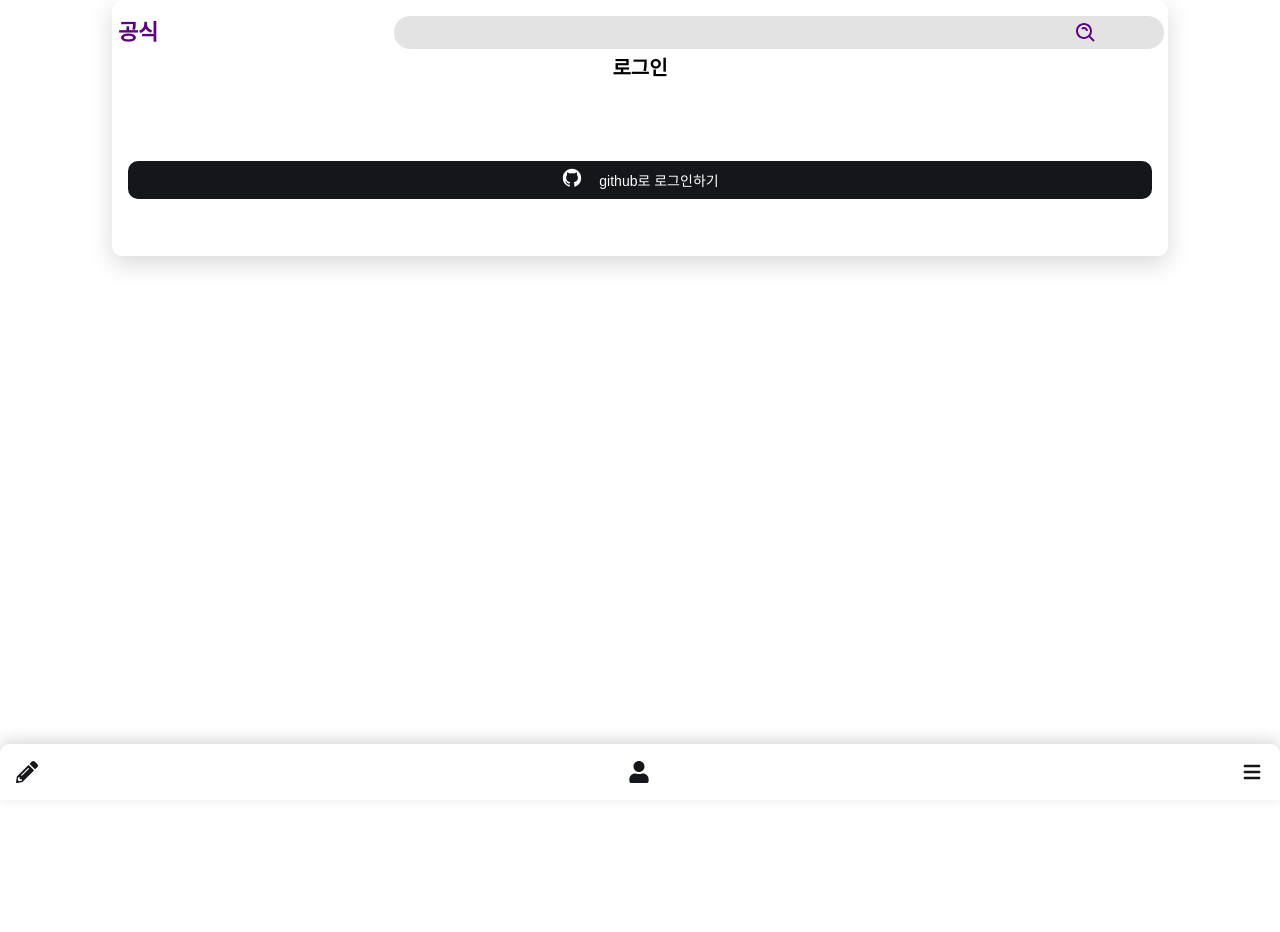
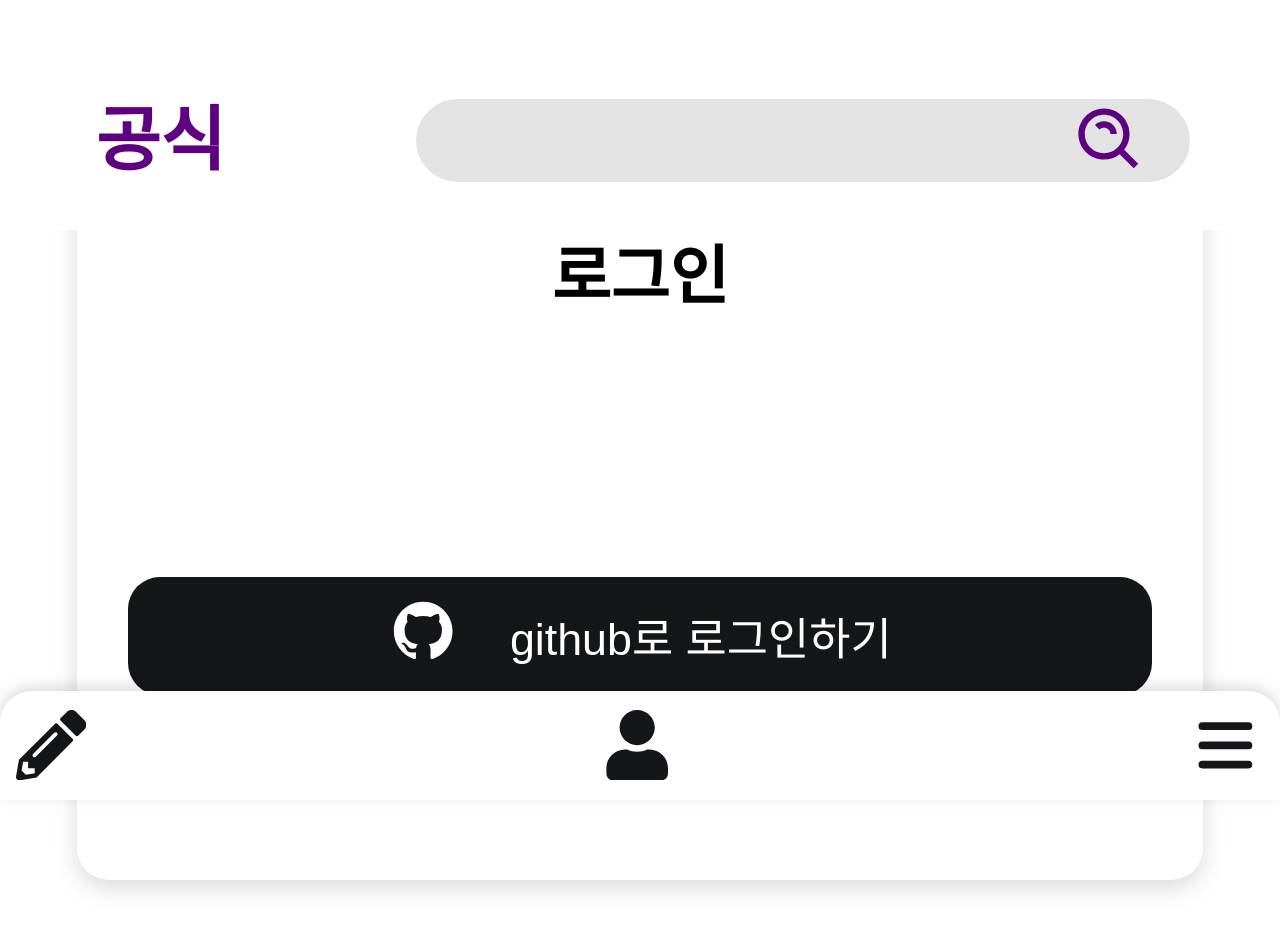
Before and after one commit to woowacourse-teams/2022-gong-seek, a React app in the folder frontend/: page / in a window 1280 px wide. Shown: the top 932 px of the page. Before the commit the page ends 800 px from the top, so only its background shows below. Built offline with nearby package versions, Linux system fonts and the light colour scheme; a small style sheet from the web is missing.

Commit message:
style: page 조정에 따른 위치와 크기 조정

```diff
--- a/frontend/src/components/layout/Header/Header.tsx
+++ b/frontend/src/components/layout/Header/Header.tsx
@@ -3,7 +3,7 @@ import SearchBar from '@/components/common/SearchBar/SearchBar';
 import { Link } from 'react-router-dom';
 
 const HeaderSection = styled.header`
-	position: fixed;
+	position: sticky;
 	top: 0;
 	display: flex;
 	flex-direction: row;
@@ -11,6 +11,9 @@ const HeaderSection = styled.header`
 	justify-content: space-around;
 	padding-top: 1rem;
 	width: 100%;
+	height: 3.5rem;
+	z-index: ${({ theme }) => theme.zIndex.HEADER};
+	background-color: ${({ theme }) => theme.colors.WHITE};
 `;
 const LogoLink = styled.h1`
 	font-weight: 800;
--- a/frontend/src/components/layout/TabBar/TabBar.tsx
+++ b/frontend/src/components/layout/TabBar/TabBar.tsx
@@ -3,7 +3,7 @@ import { FaPencilAlt, FaUser } from 'react-icons/fa';
 import { HiMenu } from 'react-icons/hi';
 
 export const Section = styled.section`
-	position: fixed;
+	position: sticky;
 	bottom: 0;
 	width: 100%;
 	height: fit-content;
@@ -12,6 +12,8 @@ export const Section = styled.section`
 	align-items: center;
 	box-shadow: 0px -4px 15px ${({ theme }) => theme.boxShadows.secondary};
 	border-radius: ${({ theme }) => theme.fonts.SIZE_010} ${({ theme }) => theme.fonts.SIZE_010} 0 0;
+	z-index: ${({ theme }) => theme.zIndex.HEADER};
+	background-color: ${({ theme }) => theme.colors.WHITE};
 `;
 
 export const PostingLink = styled(FaPencilAlt)`
--- a/frontend/src/pages/Login/index.tsx
+++ b/frontend/src/pages/Login/index.tsx
@@ -6,7 +6,7 @@ import LoginButton from './LoginButton/LoginButton';
 const Container = styled.div`
 	display: flex;
 	width: 100%;
-	height: 100%;
+	height: 60vh;
 	justify-content: center;
 	align-items: center;
 `;
--- a/frontend/src/styles/Theme.ts
+++ b/frontend/src/styles/Theme.ts
@@ -39,9 +39,14 @@ const fonts = {
 	SIZE_032: '2rem',
 };
 
+const zIndex = {
+	HEADER: 100,
+};
+
 export const theme = {
 	colors,
 	breakpoints,
 	boxShadows,
 	fonts,
+	zIndex,
 } as const;
--- a/frontend/src/styles/reset.tsx
+++ b/frontend/src/styles/reset.tsx
@@ -103,6 +103,9 @@ export const reset = css`
 	section {
 		display: block;
 	}
+	:root {
+		font-size: 4vw;
+	}
 	body {
 		line-height: 1;
 	}
```
